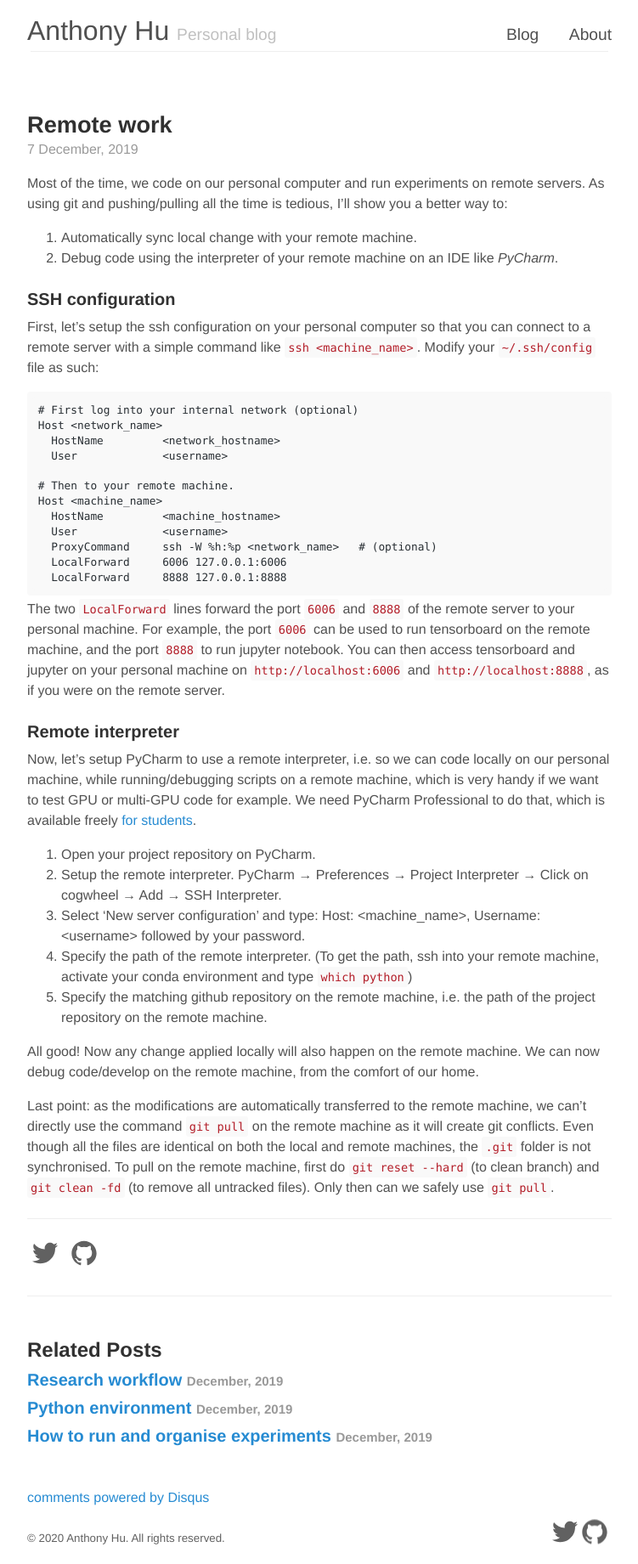
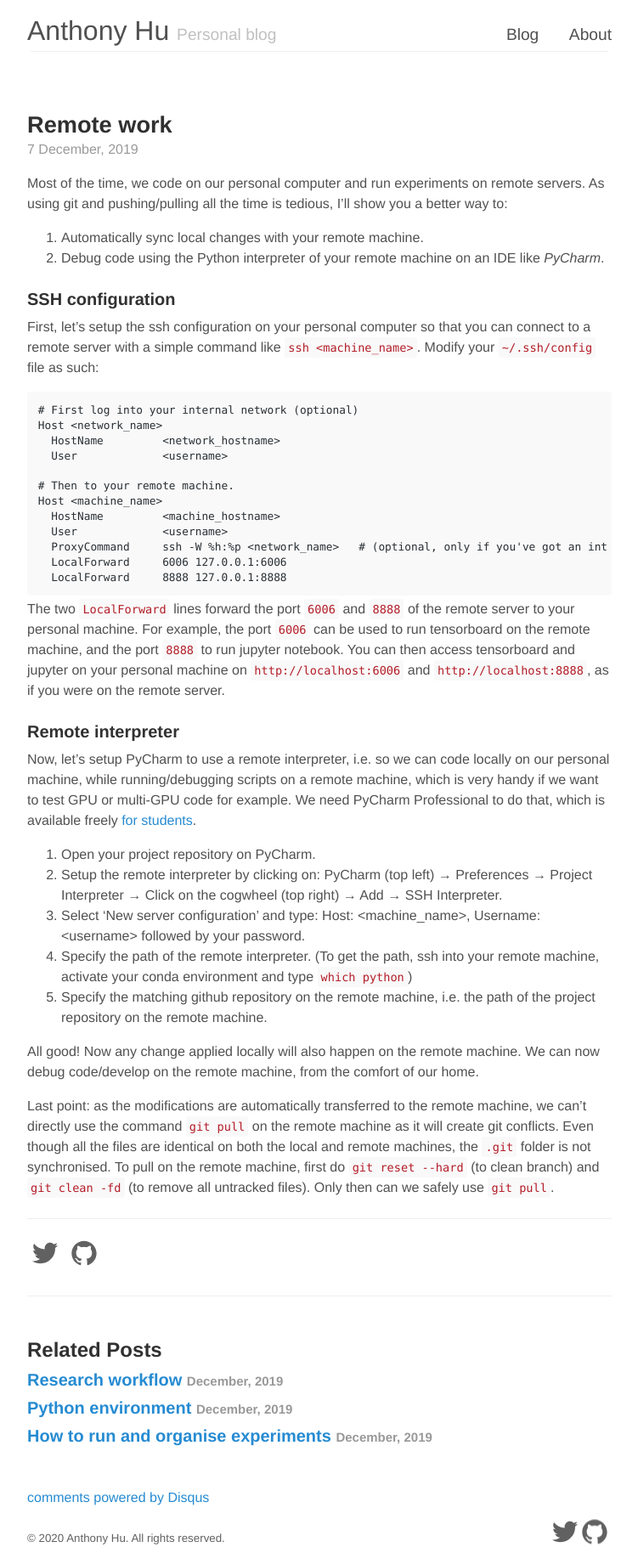
Before and after one commit to anthonyhu/anthonyhu.github.io, a Jekyll site: the page built from _posts/2019-12-07-remote-work.md, in a window 1280 px wide. Shown: the whole page at 85% size, without its empty margins (264-1015 px from the left). Built offline with Jekyll 4.4.1, drawn with Linux system fonts in a browser that asks for light colours; comment, search, counter and statistics services are not loaded.

Commit message:
Update blog

````diff
--- a/_posts/2019-12-07-remote-work.md
+++ b/_posts/2019-12-07-remote-work.md
@@ -8,8 +8,8 @@ github: https://github.com/anthonyhu/ml-research
 
 Most of the time, we code on our personal computer and run experiments on remote servers. As using git and pushing/pulling
 all the time is tedious, I'll show you a better way to:
-1. Automatically sync local change with your remote machine.
-2. Debug code using the interpreter of your remote machine on an IDE like _PyCharm_.
+1. Automatically sync local changes with your remote machine.
+2. Debug code using the Python interpreter of your remote machine on an IDE like _PyCharm_.
 
 
 ### SSH configuration
@@ -26,7 +26,7 @@ Host <network_name>
 Host <machine_name>
   HostName         <machine_hostname>
   User             <username>
-  ProxyCommand     ssh -W %h:%p <network_name>   # (optional)
+  ProxyCommand     ssh -W %h:%p <network_name>   # (optional, only if you've got an internal network)
   LocalForward     6006 127.0.0.1:6006
   LocalForward     8888 127.0.0.1:8888
 ```
@@ -43,7 +43,9 @@ running/debugging scripts on a remote machine, which is very handy if we want to
 example. We need PyCharm Professional to do that, which is available freely [for students](https://www.jetbrains.com/student/).
 
 1. Open your project repository on PyCharm.
-2. Setup the remote interpreter. PyCharm → Preferences → Project Interpreter → Click on cogwheel → Add → SSH Interpreter.
+2. Setup the remote interpreter by clicking on: PyCharm (top left) → Preferences → Project Interpreter → Click on the
+cogwheel (top right) → Add → SSH
+Interpreter.
 3. Select 'New server configuration' and type: Host: \<machine_name>, Username: \<username>
 followed by your password.
 4. Specify the path of the remote interpreter. (To get the path, ssh into your remote machine,
````
Also changed, not shown: _posts/2019-12-07-python-environment.md (+1 -0 lines), _posts/2019-12-07-research-workflow.md (+5 -5 lines).
